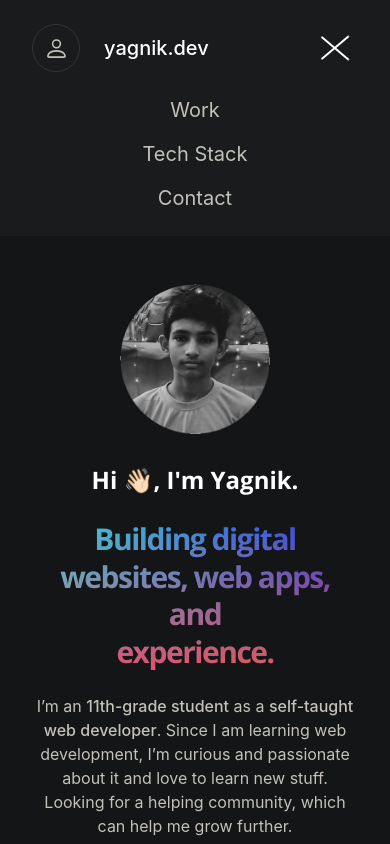
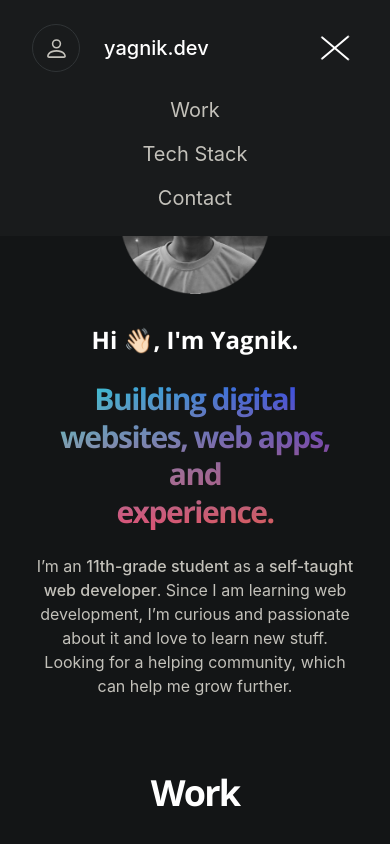
Before and after one commit to yagnik-patel-47/portfolio_v2, a Next.js app: page / in a window 390 px wide. Both pictures are taken after a click on the element 340 px from the left and 48 px from the top of the page. Shown: the top 844 px of the page. Built offline with nearby package versions, Linux system fonts and the light colour scheme.

Commit message:
scrolling fix

```diff
--- a/src/components/Contact.tsx
+++ b/src/components/Contact.tsx
@@ -1,17 +1,10 @@
 import { FC } from "react";
-import { useAppSelector } from "../redux/reduxHooks";
 import { HiMail } from "react-icons/hi";
 import { FaInstagram, FaTwitter, FaDiscord, FaGithub } from "react-icons/fa";
 
 const Contact: FC = () => {
-  const navHeight = useAppSelector((store) => store.navHeight);
-
   return (
-    <section
-      id="contact"
-      className="space-y-12 px-8 md:px-24 md:mt-12"
-      style={{ scrollMarginTop: `${navHeight}px` }}
-    >
+    <section id="contact" className="space-y-12 px-8 md:px-24 md:mt-12">
       <h1 className="text-white font-openSans text-center text-4xl font-bold mt-6 leading-tight tracking-tighter">
         Contact
       </h1>
--- a/src/components/Hero.tsx
+++ b/src/components/Hero.tsx
@@ -1,12 +1,14 @@
 import { FC } from "react";
 import Image from "next/image";
 import { motion } from "framer-motion";
+import { useAppSelector } from "../redux/reduxHooks";
 
 const Hero: FC = () => {
+  const nabHeight = useAppSelector((state) => state.navHeight);
   return (
     <motion.div
-      className="py-12 px-8 md:px-24 flex flex-col items-center"
-      layout
+      className={`py-12 px-8 md:px-24 flex flex-col items-center`}
+      style={{ marginTop: `${nabHeight}px` }}
     >
       <div className="rounded-full overflow-hidden">
         <Image
@@ -15,6 +17,7 @@ const Hero: FC = () => {
           width={150}
           height={150}
           priority={true}
+          quality={100}
         />
       </div>
       <h1 className="text-white text-2xl font-openSans font-bold mt-6">
--- a/src/components/Nav.tsx
+++ b/src/components/Nav.tsx
@@ -1,4 +1,4 @@
-import { motion, AnimatePresence } from "framer-motion";
+import { motion, AnimatePresence, LayoutGroup } from "framer-motion";
 import { FC, useState, useRef, useEffect } from "react";
 import { BsPerson } from "react-icons/bs";
 import Link from "next/link";
@@ -11,23 +11,24 @@ const Nav: FC = () => {
   const navRef = useRef<HTMLElement>(null);
   const isTabletOrMobile = useMediaQuery({ query: "(max-width: 1224px)" });
   const [hamburgerState, setHamburgerState] = useState<boolean>(false);
-
   const dispatch = useAppDispatch();
 
   useEffect(() => {
     if (navRef.current) {
       if (typeof window !== "undefined") {
+        document.documentElement.style.scrollPaddingTop = `${
+          parseInt(window.getComputedStyle(navRef.current).height) + 40
+        }px`;
         dispatch(
-          setNavHeight(
-            parseInt(window.getComputedStyle(navRef.current).height) + 30
-          )
+          setNavHeight(parseInt(window.getComputedStyle(navRef.current).height))
         );
       }
     }
   }, []);
   return (
+    <LayoutGroup>
       <motion.nav
-      className={`flex py-6 px-8 md:px-24 justify-between items-center sticky top-0 bg-bg-surface z-50 overflow-hidden ${
+        className={`flex py-6 px-8 md:px-24 justify-between items-center fixed w-full top-0 bg-bg-surface z-50 overflow-hidden ${
           isTabletOrMobile ? "flex-col" : "flex-row"
         }`}
         ref={navRef}
@@ -37,7 +38,6 @@ const Nav: FC = () => {
           className={
             isTabletOrMobile ? "flex justify-between items-center w-full" : ""
           }
-        layout
         >
           <motion.div
             className="flex space-x-6 items-center"
@@ -55,10 +55,7 @@ const Nav: FC = () => {
             }}
             layout
           >
-          <motion.div
-            className="border border-[#303436] rounded-full flex justify-center items-center overflow-hidden h-12 w-12"
-            layout
-          >
+            <motion.div className="border border-[#303436] rounded-full flex justify-center items-center overflow-hidden h-12 w-12">
               <AnimatePresence exitBeforeEnter>
                 {animationState === "notHovered" && (
                   <motion.figure
@@ -104,7 +101,10 @@ const Nav: FC = () => {
             </p>
           </motion.div>
           {isTabletOrMobile && (
-          <div onClick={() => setHamburgerState(!hamburgerState)}>
+            <motion.div
+              layout
+              onClick={() => setHamburgerState(!hamburgerState)}
+            >
               <motion.div
                 animate={{
                   rotate: hamburgerState ? 40 : 0,
@@ -121,7 +121,7 @@ const Nav: FC = () => {
                 }}
                 className="bg-white h-0.5 rounded-full w-9"
               ></motion.div>
-          </div>
+            </motion.div>
           )}
         </motion.div>
         {!isTabletOrMobile && (
@@ -137,6 +137,8 @@ const Nav: FC = () => {
               className="text-white-secondary flex items-center flex-col text-xl space-y-4 mt-6"
               key={`${hamburgerState}`}
               layout
+              initial={{ scale: 0.8 }}
+              animate={{ scale: 1 }}
             >
               <a onClick={() => setHamburgerState(false)} href="#work">
                 Work
@@ -151,6 +153,7 @@ const Nav: FC = () => {
           )}
         </AnimatePresence>
       </motion.nav>
+    </LayoutGroup>
   );
 };
 
--- a/src/components/TechStack.tsx
+++ b/src/components/TechStack.tsx
@@ -2,17 +2,10 @@ import { FC } from "react";
 import { RiComputerLine } from "react-icons/ri";
 import { FiDatabase } from "react-icons/fi";
 import { AiOutlineHeart } from "react-icons/ai";
-import { useAppSelector } from "../redux/reduxHooks";
 
 const TechStack: FC = () => {
-  const navHeight = useAppSelector((store) => store.navHeight);
-
   return (
-    <section
-      id="techstack"
-      className="space-y-12 px-8 md:px-24 mt-16"
-      style={{ scrollMarginTop: `${navHeight}px` }}
-    >
+    <section id="techstack" className="space-y-12 px-8 md:px-24 mt-16">
       <h1 className="text-white font-openSans text-center text-4xl font-bold mt-6 leading-tight tracking-tighter">
         My Tech Stack
       </h1>
--- a/src/components/Work.tsx
+++ b/src/components/Work.tsx
@@ -1,19 +1,11 @@
 import { FC } from "react";
 import projects from "../workData";
 import WorkCard from "./WorkCard";
-import { useAppSelector } from "../redux/reduxHooks";
 import { motion } from "framer-motion";
 
 const Work: FC = () => {
-  const navHeight = useAppSelector((store) => store.navHeight);
-
   return (
-    <motion.section
-      id="work"
-      className="space-y-12 px-8 md:px-24"
-      style={{ scrollMarginTop: `${navHeight}px` }}
-      layout
-    >
+    <motion.section id="work" className="space-y-12 px-8 md:px-24">
       <h1 className="text-white font-openSans text-center text-4xl font-bold mt-6 leading-tight tracking-tighter">
         Work
       </h1>
--- a/src/pages/index.tsx
+++ b/src/pages/index.tsx
@@ -6,7 +6,6 @@ import Contact from "../components/Contact";
 import { FC, useEffect, useState } from "react";
 import ScrollTop from "../components/ScrollTop";
 import dynamic from "next/dynamic";
-import { AnimateSharedLayout } from "framer-motion";
 
 const DynamicNav = dynamic(() => import("../components/Nav"));
 
@@ -35,13 +34,11 @@ const Home: FC = () => {
         <title>Yagnik Patel</title>
         <link rel="preload" as="image" href="/profile.png" sizes="100%" />
       </Head>
-      <AnimateSharedLayout>
-        {typeof window !== "undefined" && <DynamicNav />}
-        <Hero />
-        <Work />
-        <TechStack />
-        <Contact />
-      </AnimateSharedLayout>
+      {typeof window !== "undefined" && <DynamicNav />}
+      <Hero />
+      <Work />
+      <TechStack />
+      <Contact />
       {scrollTop && <ScrollTop />}
     </>
   );
--- a/src/redux/navHeight.ts
+++ b/src/redux/navHeight.ts
@@ -6,7 +6,7 @@ const navHeightSlice = createSlice({
   name: "profile",
   initialState,
   reducers: {
-    setNavHeight: (state, action: PayloadAction<number>) => {
+    setNavHeight: (_state, action: PayloadAction<number>) => {
       return action.payload;
     },
   },
```
Lines whose indentation alone changed are shown as unchanged.
